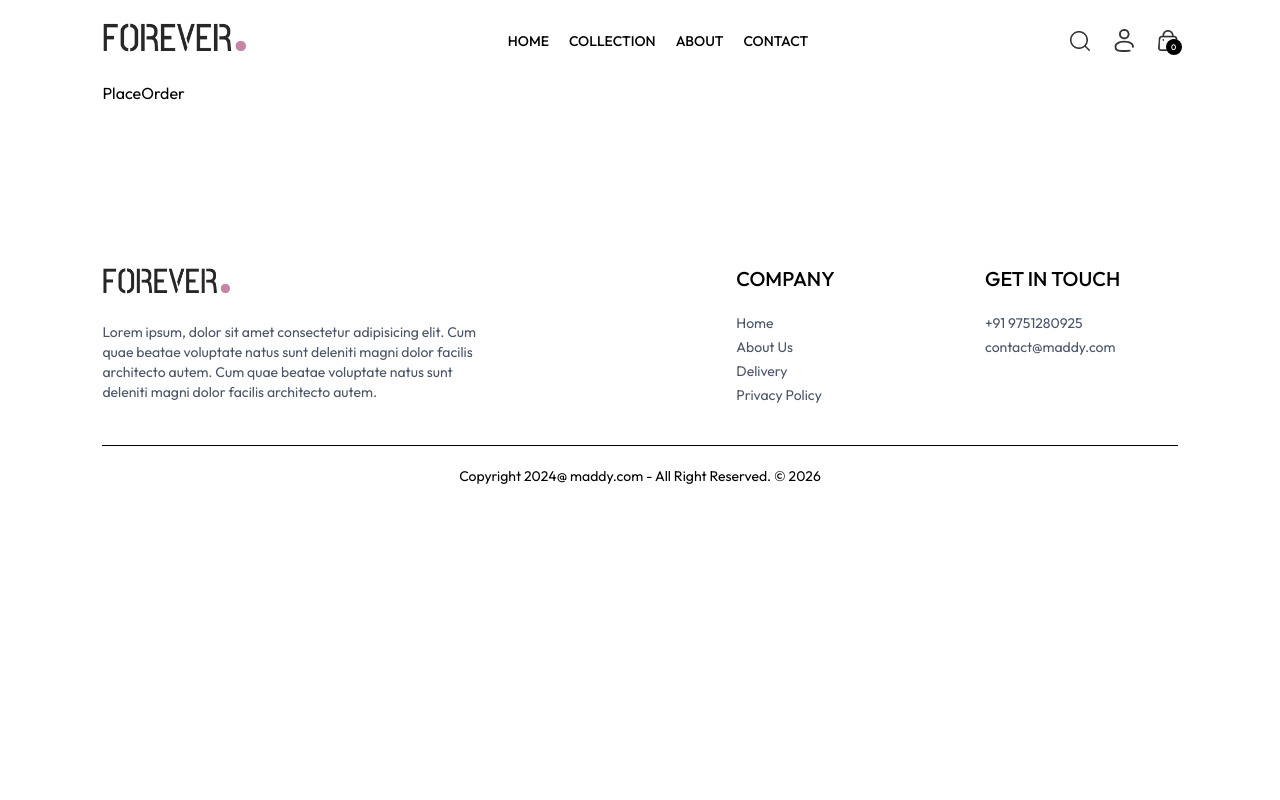
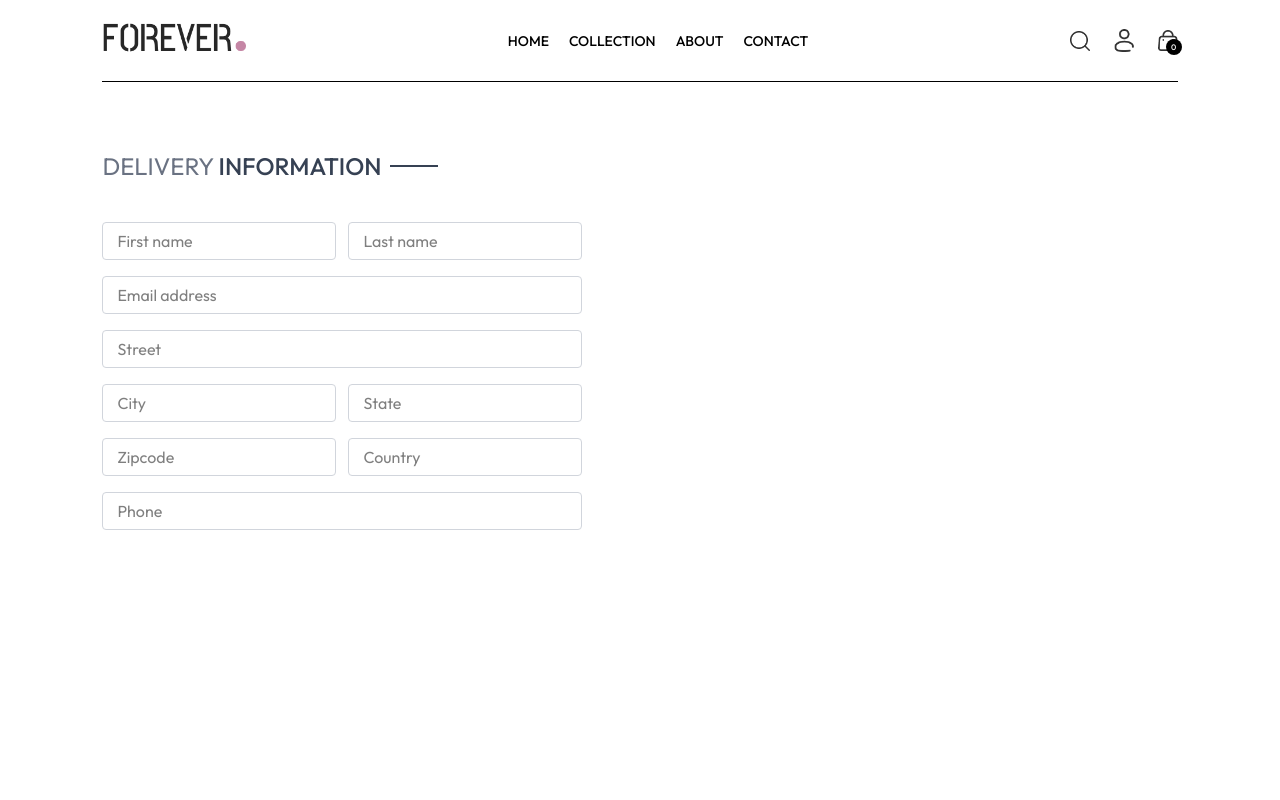
Before and after one commit to Madhavan-M07/Ecommerce_FullStack, a React (Vite) app in the folder frontend/: page /place-order in a window 1280 px wide. Shown: the top 800 px of the page. Built offline with nearby package versions, Linux system fonts and the light colour scheme.

Commit message:
feat: place order page creation

```diff
--- a/frontend/src/context/ShopContext.jsx
+++ b/frontend/src/context/ShopContext.jsx
@@ -1,7 +1,8 @@
-import { createContext, useEffect } from "react";
+import { createContext, use, useEffect } from "react";
 import { products } from "../assets/assets";
 import { useState } from "react";
 import { toast } from "react-toastify";
+import { useNavigate } from "react-router-dom";
 
 const ShopContext = createContext();
 
@@ -11,6 +12,7 @@ const ShopContextProvider = (props) => {
   const [search, setSearch] = useState("");
   const [showSearch, setShowSearch] = useState(false);
   const [cartItems, setCartItems] = useState({});
+  const navigate = useNavigate();
 
   const addToCart = async (itemId, size) => {
     if (!size) {
@@ -84,7 +86,8 @@ const ShopContextProvider = (props) => {
     addToCart,
     getCartCount,
     updateQuantity,
-    getCartAmount
+    getCartAmount,
+    navigate
   };
 
   return (
--- a/frontend/src/pages/Cart.jsx
+++ b/frontend/src/pages/Cart.jsx
@@ -6,7 +6,7 @@ import { assets } from "../assets/assets";
 import CartTotal from "../components/CartTotal";
 
 const Cart = () => {
-  const { products, currency, cartItems , updateQuantity } = useContext(ShopContext);
+  const { products, currency, cartItems , updateQuantity , navigate } = useContext(ShopContext);
 
   const [cartData, setCartData] = useState([]);
 
@@ -63,8 +63,8 @@ const Cart = () => {
         <div className="w-full sm:w-[450px]">
 
           <CartTotal />
-          <div>
-
+          <div className="w-full text-end">
+             <button onClick={()=>navigate('/place-order')} className="bg-black text-white text-sm my-8 px-8 py-3">PROCEED TO CHECKOUT</button>
           </div>
 
         </div>
--- a/frontend/src/pages/PlaceOrder.jsx
+++ b/frontend/src/pages/PlaceOrder.jsx
@@ -1,9 +1,71 @@
-import React from 'react'
+import React from "react";
+import Title from "../components/Title";
 
 const PlaceOrder = () => {
   return (
-    <div>PlaceOrder</div>
-  )
-}
+    <div className="flex flex-col sm:flex-row justify-between gap-4 pt-5 sm:pt-14 min-h-[80vh] border-t">
+      {/* ----------------------Left Side------------------------- */}
+      <div className="flex flex-col gap-4 w-full sm:max-w-120">
+        <div className="text-xl sm:text-2xl my-3">
+          <Title text1={"DELIVERY "} text2={"INFORMATION"} />
+        </div>
+        <div className="flex gap-3">
+          <input
+            className="border border-gray-300 rounded py-1.5 px-3.5 w-full"
+            type="text"
+            placeholder="First name"
+          />
+          <input
+            className="border border-gray-300 rounded py-1.5 px-3.5 w-full"
+            type="text"
+            placeholder="Last name"
+          />
+        </div>
+          <input
+            className="border border-gray-300 rounded py-1.5 px-3.5 w-full"
+            type="email"
+            placeholder="Email address"
+          />
+              <input
+            className="border border-gray-300 rounded py-1.5 px-3.5 w-full"
+            type="text"
+            placeholder="Street"
 
-export default PlaceOrder
+          />
+              <div className="flex gap-3">
+          <input
+            className="border border-gray-300 rounded py-1.5 px-3.5 w-full"
+            type="text"
+            placeholder="City"
+          />
+          <input
+            className="border border-gray-300 rounded py-1.5 px-3.5 w-full"
+            type="text"
+            placeholder="State"
+          />
+        </div>
+                <div className="flex gap-3">
+          <input
+            className="border border-gray-300 rounded py-1.5 px-3.5 w-full"
+            type="number"
+            placeholder="Zipcode"
+          />
+          <input
+            className="border border-gray-300 rounded py-1.5 px-3.5 w-full"
+            type="text"
+            placeholder="Country"
+          />
+        </div>
+              <input
+            className="border border-gray-300 rounded py-1.5 px-3.5 w-full"
+            type="number"
+            placeholder="Phone"
+          />
+      </div>
+      {/* ---------------Right Side------------ */}
+
+    </div>
+  );
+};
+
+export default PlaceOrder;
```
